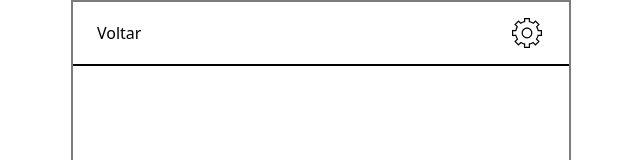
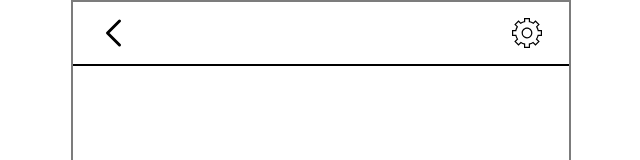
Before and after one commit to luriquePro/front-biblioteca-de-cursos, a React (Vite) app: page /auth in a window 1280 px wide. Shown: the top 160 px of the page, without its empty margins (319-959 px from the left). Built offline with nearby package versions, Linux system fonts and the light colour scheme.

Commit message:
Add BackArrowIcon In Header

```diff
--- a/src/components/app/Header.tsx
+++ b/src/components/app/Header.tsx
@@ -4,6 +4,7 @@
 import { useNavigationStore } from "../../store/navigationStore";
 import { usePageStore } from "../../store/pageStore";
 import { HomeIcon, SettingsIcon } from "../icons";
+import { BackArrowIcon } from "../icons/BackArrowIcon";
 
 interface HeaderProps extends React.HTMLAttributes<HTMLHeadingElement>, VariantProps<typeof HeaderVariants> {}
 
@@ -43,7 +44,9 @@
 					<HomeIcon size="2xl" className="cursor-pointer" />
 				</Link>
 			) : (
-				<Link to={lastPage!}>Voltar</Link>
+				<Link to={lastPage!}>
+					<BackArrowIcon size="2xl" fill="#fff" />
+				</Link>
 			)}
 
 			{page && <span className="text-black font-bold text-lg uppercase">{page}</span>}
```
